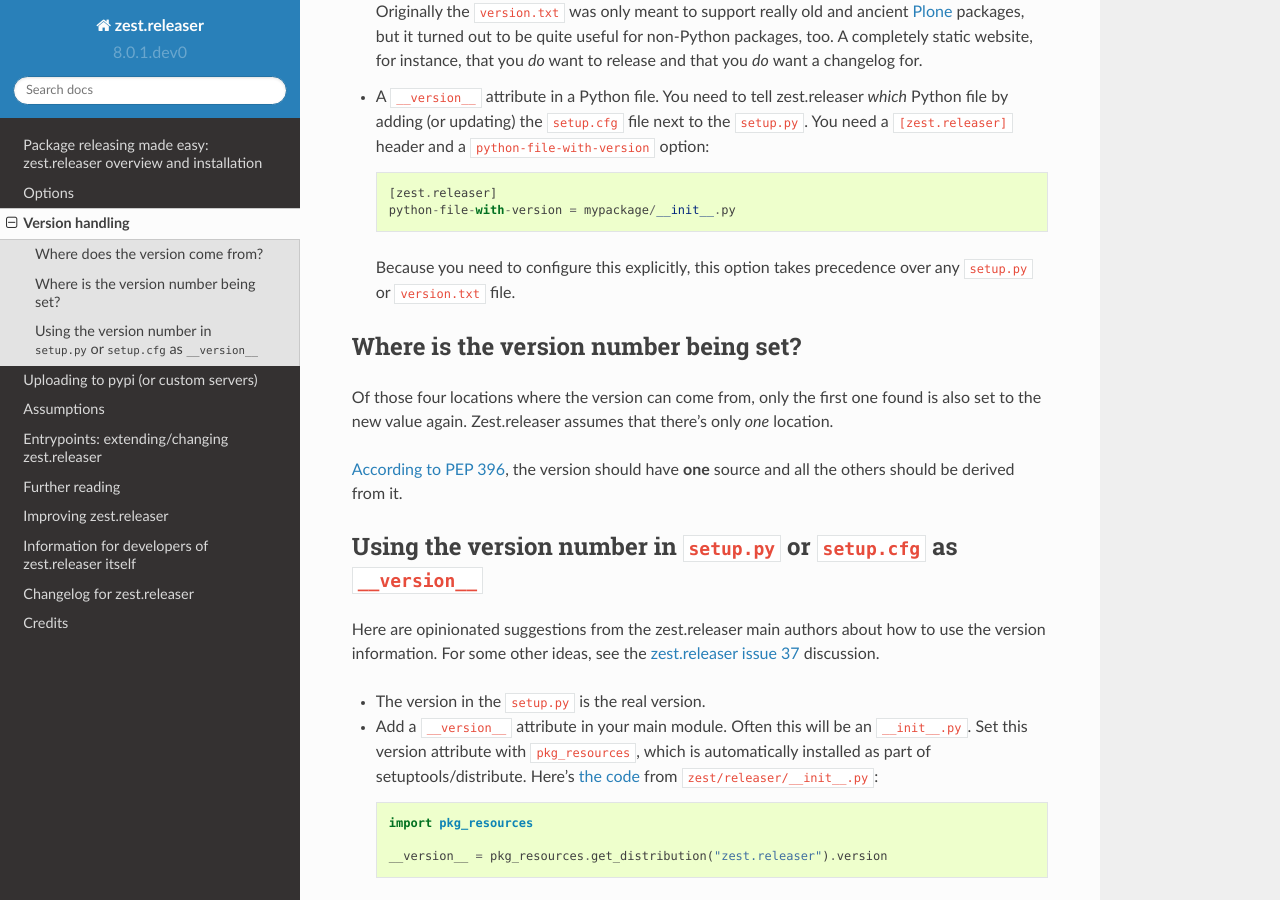
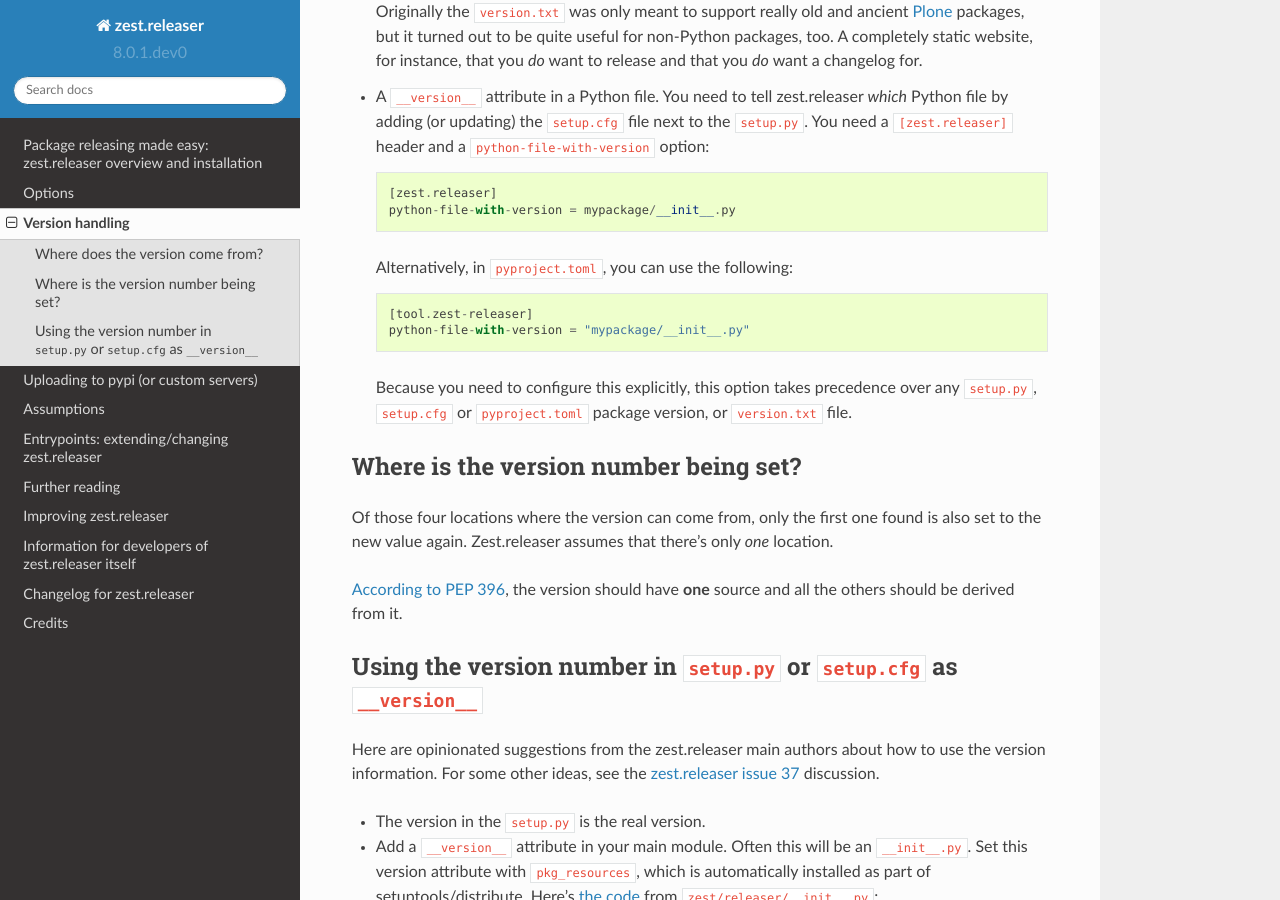
Before and after one commit to zestsoftware/zest.releaser, a Sphinx documentation site: the page built from doc/source/versions.rst, in a window 1280 px wide and 900 px high, scrolled down 931 px. Built offline with Sphinx 7.4.7 and the Read the Docs theme 2.0.0, drawn with Linux system fonts in a browser that asks for light colours.

Commit message:
name python-file-with-version option for pyproject.toml in docs

```diff
--- a/doc/source/versions.rst
+++ b/doc/source/versions.rst
@@ -50,8 +50,14 @@
     [zest.releaser]
     python-file-with-version = mypackage/__init__.py
 
+  Alternatively, in ``pyproject.toml``, you can use the following::
+
+    [tool.zest-releaser]
+    python-file-with-version = "mypackage/__init__.py"
+
   Because you need to configure this explicitly, this option takes precedence
-  over any ``setup.py`` or ``version.txt`` file.
+  over any ``setup.py``, ``setup.cfg`` or ``pyproject.toml`` package version,
+  or ``version.txt`` file.
 
 
 Where is the version number being set?
```
